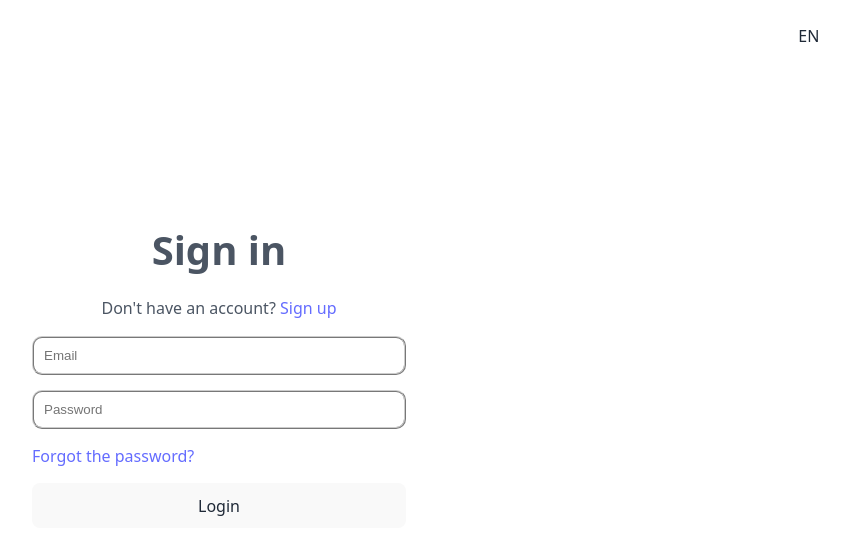
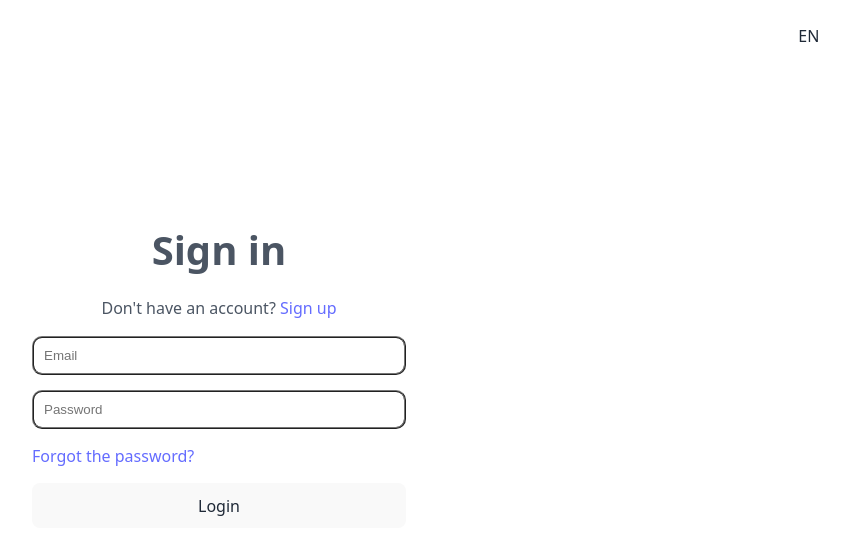
Before and after one commit to rieznikk/wishlist, a Vue app in the folder client/: page /auth/signin in a window 1280 px wide. Shown: the top 554 px of the page, without its empty margins (421-1270 px from the left). Built offline with nearby package versions, Linux system fonts and the light colour scheme; no server answers; some icons are missing.

Commit message:
fix(mixins): remove border for inputs

```diff
--- a/client/src/assets/styles/abstracts/_mixins.scss
+++ b/client/src/assets/styles/abstracts/_mixins.scss
@@ -13,7 +13,6 @@
   padding: $input-padding;
   border-radius: $input-radius;
   border-style: ridge;
-  border-color: $color-input-border;
 }
 
 @mixin error-style {
```
